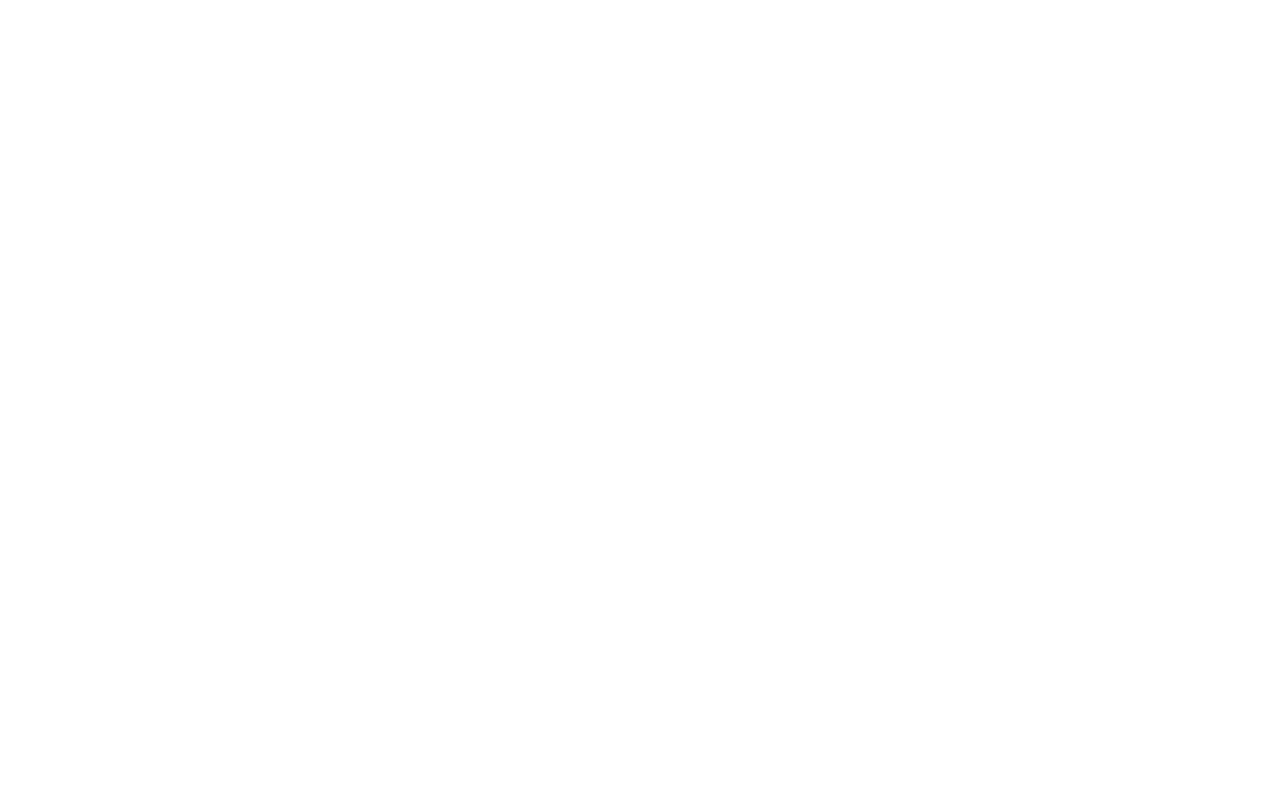
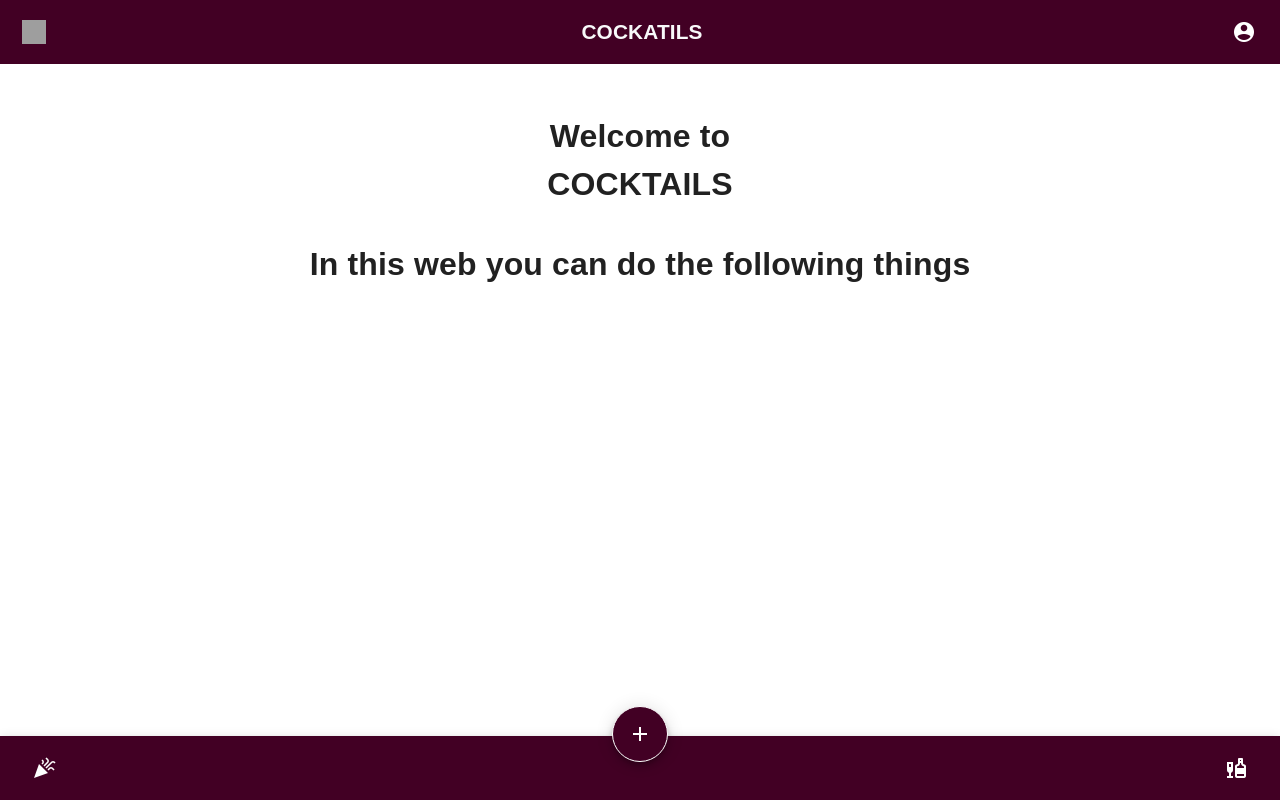
Before and after one commit to Macumba45/FRONTEND-REACT-COCKTAILS, a React (Create React App) app: page /feed in a window 1280 px wide. Before the commit this address had no page. Built offline with nearby package versions, Linux system fonts and the light colour scheme; grey boxes are pictures that could not be loaded.

Commit message:
styles: CardRandom added

```diff
--- /dev/null
+++ b/src/componets/CardRandom/index.tsx
@@ -0,0 +1,124 @@
+import * as React from 'react';
+import { styled } from '@mui/material/styles';
+import Card from '@mui/material/Card';
+import CardHeader from '@mui/material/CardHeader';
+import CardMedia from '@mui/material/CardMedia';
+import CardContent from '@mui/material/CardContent';
+import CardActions from '@mui/material/CardActions';
+import Collapse from '@mui/material/Collapse';
+import Avatar from '@mui/material/Avatar';
+import IconButton, { IconButtonProps } from '@mui/material/IconButton';
+import Typography from '@mui/material/Typography';
+import { red } from '@mui/material/colors';
+import FavoriteIcon from '@mui/icons-material/Favorite';
+import ShareIcon from '@mui/icons-material/Share';
+import ExpandMoreIcon from '@mui/icons-material/ExpandMore';
+import MoreVertIcon from '@mui/icons-material/MoreVert';
+import { FC } from 'react';
+import { MainContainer } from './styles';
+
+interface ExpandMoreProps extends IconButtonProps {
+    expand: boolean;
+}
+
+const ExpandMore = styled((props: ExpandMoreProps) => {
+    const { expand, ...other } = props;
+    return <IconButton {...other} />;
+})(({ theme, expand }) => ({
+    transform: !expand ? 'rotate(0deg)' : 'rotate(180deg)',
+    marginLeft: 'auto',
+    transition: theme.transitions.create('transform', {
+        duration: theme.transitions.duration.shortest,
+    }),
+}));
+
+const RandomCard: FC = () => {
+    const [expanded, setExpanded] = React.useState(false);
+
+    const handleExpandClick = () => {
+        setExpanded(!expanded);
+    };
+
+    return (
+
+        <MainContainer>
+            <Card sx={{ maxWidth: 300 }}>
+                <CardHeader
+                    avatar={
+                        <Avatar sx={{ bgcolor: red[500] }} aria-label="recipe">
+                            R
+                        </Avatar>
+                    }
+                    action={
+                        <IconButton aria-label="settings">
+                            <MoreVertIcon />
+                        </IconButton>
+                    }
+                    title="Shrimp and Chorizo Paella"
+                    subheader="September 14, 2016"
+                />
+                <CardMedia
+                    component="img"
+                    height="194"
+                    image="/static/images/cards/paella.jpg"
+                    alt="Paella dish"
+                />
+                <CardContent>
+                    <Typography variant="body2" color="text.primary">
+                        This impressive paella is a perfect party dish and a fun meal to cook
+                        together with your guests. Add 1 cup of frozen peas along with the mussels,
+                        if you like.
+                    </Typography>
+                </CardContent>
+                <CardActions disableSpacing>
+                    <IconButton aria-label="add to favorites">
+                        <FavoriteIcon />
+                    </IconButton>
+                    <IconButton aria-label="share">
+                        <ShareIcon />
+                    </IconButton>
+                    <ExpandMore
+                        expand={expanded}
+                        onClick={handleExpandClick}
+                        aria-expanded={expanded}
+                        aria-label="show more"
+                    >
+                        <ExpandMoreIcon />
+                    </ExpandMore>
+                </CardActions>
+                <Collapse in={expanded} timeout="auto" unmountOnExit>
+                    <CardContent>
+                        <Typography paragraph>Method:</Typography>
+                        <Typography paragraph>
+                            Heat 1/2 cup of the broth in a pot until simmering, add saffron and set
+                            aside for 10 minutes.
+                        </Typography>
+                        <Typography paragraph>
+                            Heat oil in a (14- to 16-inch) paella pan or a large, deep skillet over
+                            medium-high heat. Add chicken, shrimp and chorizo, and cook, stirring
+                            occasionally until lightly browned, 6 to 8 minutes. Transfer shrimp to a
+                            large plate and set aside, leaving chicken and chorizo in the pan. Add
+                            pimentón, bay leaves, garlic, tomatoes, onion, salt and pepper, and cook,
+                            stirring often until thickened and fragrant, about 10 minutes. Add
+                            saffron broth and remaining 4 1/2 cups chicken broth; bring to a boil.
+                        </Typography>
+                        <Typography paragraph>
+                            Add rice and stir very gently to distribute. Top with artichokes and
+                            peppers, and cook without stirring, until most of the liquid is absorbed,
+                            15 to 18 minutes. Reduce heat to medium-low, add reserved shrimp and
+                            mussels, tucking them down into the rice, and cook again without
+                            stirring, until mussels have opened and rice is just tender, 5 to 7
+                            minutes more. (Discard any mussels that don&apos;t open.)
+                        </Typography>
+                        <Typography>
+                            Set aside off of the heat to let rest for 10 minutes, and then serve.
+                        </Typography>
+                    </CardContent>
+                </Collapse>
+            </Card>
+        </MainContainer>
+    );
+}
+
+
+export default React.memo(RandomCard);
--- /dev/null
+++ b/src/componets/CardRandom/styles.ts
@@ -0,0 +1,11 @@
+import styled from 'styled-components'
+
+
+export const MainContainer = styled.div`
+
+display: flex;
+justify-content: center;
+margin-top: 7rem;
+margin-bottom: 7rem;
+
+`
--- a/src/componets/NavBar/index.tsx
+++ b/src/componets/NavBar/index.tsx
@@ -51,7 +51,7 @@
                             <LogoutButton onClick={handleLogout}>
                                 <IconContainerLogOut />
                             </LogoutButton>
-                            <CompanyName>Cokctails API</CompanyName>
+                            <CompanyName>COCKATILS</CompanyName>
                             <NavbarLinkLogged to="/profile">
                                 <IconContainerProfile />
                             </NavbarLinkLogged>
--- a/src/componets/NavBarBottom/index.tsx
+++ b/src/componets/NavBarBottom/index.tsx
@@ -22,6 +22,11 @@
 const NavBarBottom: FC = () => {
     const navigate = useNavigate();
 
+    const goToFeedPage = () => {
+
+        navigate('/feed');
+    }
+
     const goToRandomPage = (e: any) => {
         navigate('/random');
     };
@@ -45,6 +50,7 @@
                     </IconButton>
                     <StyledFab
                         aria-label="add"
+                        onClick={goToFeedPage}
                         sx={{
                             color: 'white',
                             backgroundColor: '#420024',
--- a/src/router/index.tsx
+++ b/src/router/index.tsx
@@ -1,6 +1,7 @@
 import { FC, memo } from 'react';
 import { BrowserRouter, Route, Routes } from 'react-router-dom';
 import Login from '../views/Login';
+import Random from '../views/Random';
 import SignUp from '../views/SignUp';
 import Welcome from '../views/Welcome';
 
@@ -11,7 +12,8 @@
                 <Route path="/" element={<Login />} />
                 <Route path="/login" element={<Login />} />
                 <Route path="/signup" element={<SignUp />} />
-                <Route path="/welcome" element={<Welcome />} />
+                <Route path="/feed" element={<Welcome />} />
+                <Route path="/random" element={<Random />} />
             </Routes>
         </BrowserRouter>
     );
--- a/src/views/Login/index.tsx
+++ b/src/views/Login/index.tsx
@@ -26,7 +26,7 @@
     const navigate = useNavigate();
     const handleSubmit = useCallback(
         async (values: Props) => {
-            navigate('/welcome');
+            navigate('/feed');
             // try {
             //     const response = await fetch(
             //         'http://localhost:8000/auth/login',
--- /dev/null
+++ b/src/views/Random/index.tsx
@@ -0,0 +1,21 @@
+import { FC, memo } from "react";
+import CardRandom from "../../componets/CardRandom";
+import NavBar from "../../componets/NavBar";
+import NavBarBottom from "../../componets/NavBarBottom";
+
+
+const Random: FC = () => {
+
+    return (
+
+        <>
+            <NavBar />
+            <CardRandom />
+            <NavBarBottom />
+
+        </>
+    )
+
+}
+
+export default memo(Random)
--- /dev/null
+++ b/src/views/Random/styles.ts
@@ -0,0 +1 @@
+import styled from "styled-components";
--- a/src/views/SignUp/index.tsx
+++ b/src/views/SignUp/index.tsx
@@ -29,7 +29,7 @@
 
     const handleSubmit = useCallback(
         async (values: Props) => {
-            navigate('/welcome');
+            navigate('/feed');
             // try {
             //     const response = await fetch(
             //         'http://localhost:8000/auth/signup',
--- a/src/views/Welcome/index.tsx
+++ b/src/views/Welcome/index.tsx
@@ -1,12 +1,16 @@
 import { FC, memo } from 'react';
 import NavBar from '../../componets/NavBar';
 import BottomAppBar from '../../componets/NavBarBottom';
+import { MainContainer, WelcomeDescription, WelcomeText } from './styles';
 
 const Welcome: FC = () => {
     return (
         <>
             <NavBar />
-
+            <MainContainer>
+                <WelcomeText>Welcome to {<br />} COCKTAILS</WelcomeText>
+                <WelcomeDescription>In this web you can do the following things</WelcomeDescription>
+            </MainContainer>
             <BottomAppBar />
         </>
     );
--- /dev/null
+++ b/src/views/Welcome/styles.ts
@@ -0,0 +1,27 @@
+import styled from 'styled-components';
+
+export const MainContainer = styled.div`
+    display: flex;
+    justify-content: center;
+    flex-direction: column;
+    margin-top: 7rem;
+`;
+
+
+export const ContainerText = styled.div``
+
+export const WelcomeText = styled.h1`
+    font-family: ${({ theme }) => theme.fonts.primary};
+    font-size: ${({ theme }) => theme.fontSizes.mediumSmall};
+    font-weight: ${({ theme }) => theme.fontWeights.bold};
+    text-align: center;
+`;
+
+
+export const WelcomeDescription = styled.p`
+    font-family: ${({ theme }) => theme.fonts.primary};
+    font-size: ${({ theme }) => theme.fontSizes.mediumSmall};
+    font-weight: ${({ theme }) => theme.fontWeights.bold};
+    margin: 2rem 1rem 0 1rem;
+    text-align: center;
+`;
```
